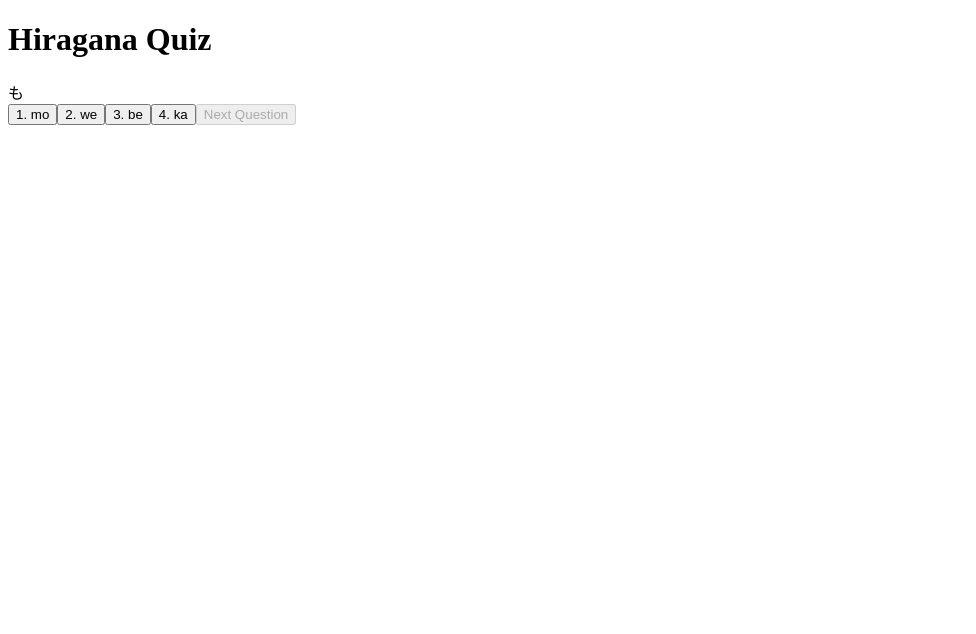
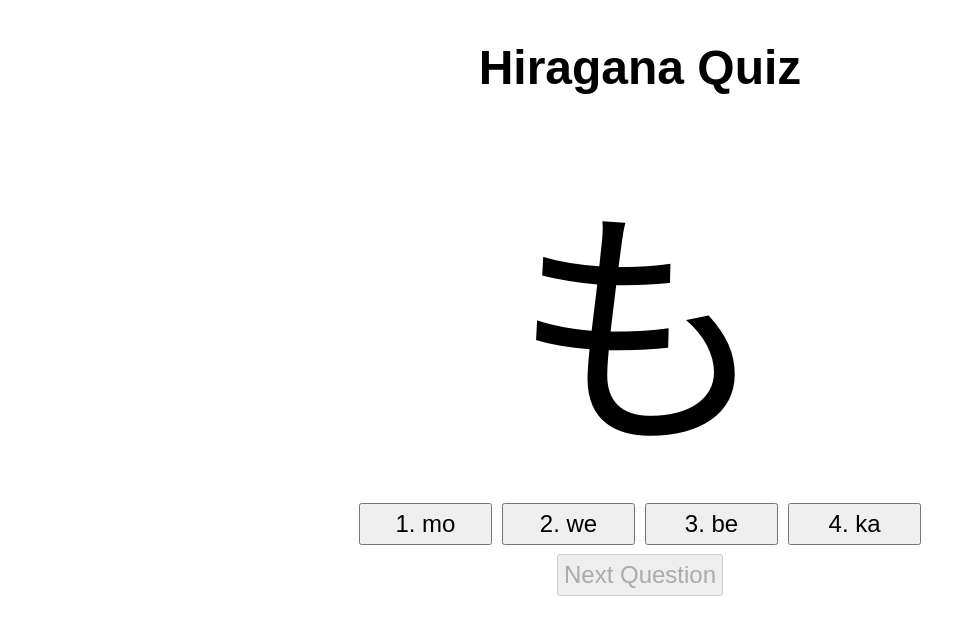
Before and after one commit to SpencerSurface/hiragana-quiz, a plain HTML site: page index.html in a window 1280 px wide. Both pictures are taken after a click on the button "Start quiz". Shown: the whole page, without its empty margins (0-976 px from the left). Drawn offline with Linux system fonts and the light colour scheme.

Commit message:
add initial styling

```diff
--- a/assets/css/style.css
+++ b/assets/css/style.css
@@ -0,0 +1,43 @@
+* {
+    font-family: sans-serif;
+}
+
+body {
+    display: flex;
+    flex-direction: column;
+    align-items: center;
+    text-align: center;
+}
+
+main {
+    width: 50%;
+}
+
+h1 {
+    font-size: 3em;
+}
+
+p, button {
+    font-size: 1.5em;
+}
+
+button {
+    padding: 0.2em;
+    margin: 0.2em;
+}
+
+#start-div,
+#quiz-div,
+#end-div {
+    display: flex;
+    flex-direction: column;
+    align-items: center;
+}
+
+.mc-button {
+    width: 10ch;
+}
+
+#kana-span {
+    font-size: 16em;
+}
--- a/assets/js/script.js
+++ b/assets/js/script.js
@@ -50,11 +50,15 @@ function createQuizDiv() {
     kanaDiv.append(kanaSpan);
     quizDiv.append(kanaDiv);
 
+    let mcDiv = document.createElement("div");
+
     for (let i = 0; i < mcOptions; i++) {
         let mcButton = document.createElement("button");
         mcButton.classList.add("mc-button");
-        quizDiv.append(mcButton);
+        mcDiv.append(mcButton);
     }
+
+    quizDiv.append(mcDiv);
 
     // Note: global scope
     nextButton = document.createElement("button");
@@ -73,9 +77,7 @@ function createEndDiv() {
     // Note: global scope
     scoreSpan = document.createElement("span");
     scoreSpan.id = "score-span";
-    scoreEl.append("Your score is ");
-    scoreEl.append(scoreSpan);
-    scoreEl.append("/" + quizLength);
+    scoreEl.append("Your score is ", scoreSpan, "/" + quizLength);
     // Note: global scope
     returnButton = document.createElement("button");
     returnButton.textContent = "Go Back";
--- a/index.html
+++ b/index.html
@@ -10,7 +10,7 @@
     <header><h1>Hiragana Quiz</h1></header>
     <main>
         <div id="start-div">
-            <p>In this multiple choice quiz, you are presented with hiragana characters and have to select its correct romanization.</p>
+            <p>In this multiple choice quiz, you are presented with hiragana characters and have to select their correct romanization.</p>
             <button id="start-button">Start quiz</button>
         </div>
     </main>
```
